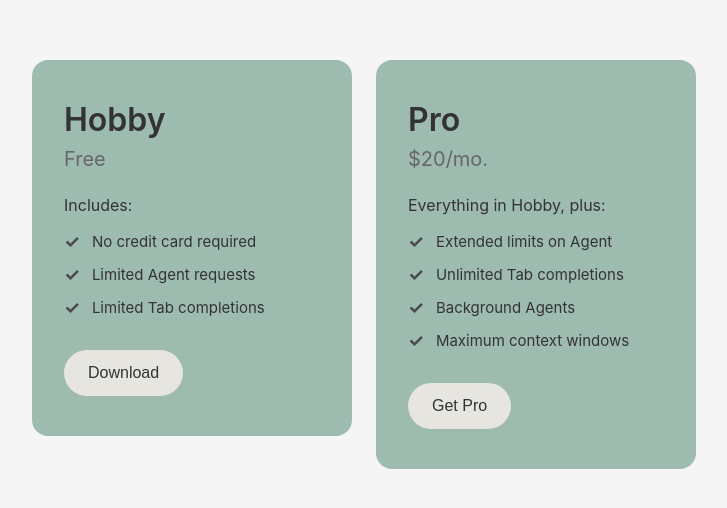
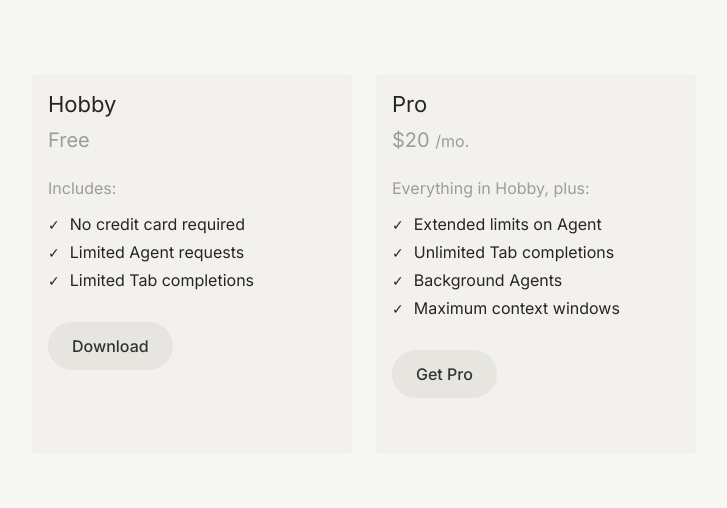
Before and after one commit to SteMassey/FirstGitproject, a plain HTML site: page index.html in a window 1280 px wide. Shown: the part 136-644 px from the top of the page, without its empty margins (276-1003 px from the left). Drawn offline with Linux system fonts and the light colour scheme.

Commit message:
Styled UI Cards
Updated the style and layout of cards to match cursor

```diff
--- a/index.html
+++ b/index.html
@@ -4,13 +4,18 @@
     <meta charset="UTF-8">
     <meta name="viewport" content="width=device-width, initial-scale=1.0">
     <title>Pricing Plans</title>
+    <link rel="preconnect" href="https://fonts.googleapis.com">
+    <link rel="preconnect" href="https://fonts.gstatic.com" crossorigin>
+    <link href="https://fonts.googleapis.com/css2?family=Inter:wght@400;500;600;700&display=swap" rel="stylesheet">
     <link rel="stylesheet" href="styles.css">
 </head>
 <body>
     <div class="cards-container">
         <div class="card">
-            <h1 class="card-title">Hobby</h1>
-            <p class="card-price">Free</p>
+            <div class="card-top">
+            <h3 class="card-title">Hobby</h3>
+            <p class="card-price">
+            <span class="card-price-amount">Free</span>
             <div class="card-content">
                 <p class="includes-text">Includes:</p>
                 <ul class="features-list">
@@ -28,11 +33,17 @@
                     </li>
                 </ul>
             </div>
+        </div>
             <button class="download-button">Download</button>
         </div>
         <div class="card">
-            <h1 class="card-title">Pro</h1>
-            <p class="card-price">$20/mo.</p>
+            <div class="card-top">
+            <h3 class="card-title">
+                Pro
+            </h3>
+            <p class="card-price">
+                <span class="card-price-amount">$20</span>
+                <span class="card-price-period">/mo.</span></p>
             <div class="card-content">
                 <p class="includes-text">Everything in Hobby, plus:</p>
                 <ul class="features-list">
@@ -54,6 +65,7 @@
                     </li>
                 </ul>
             </div>
+            </div>
             <button class="download-button">Get Pro</button>
         </div>
     </div>
--- a/styles.css
+++ b/styles.css
@@ -5,8 +5,8 @@
 }
 
 body {
-    font-family: -apple-system, BlinkMacSystemFont, 'Segoe UI', Roboto, Oxygen, Ubuntu, Cantarell, sans-serif;
-    background-color: #f5f5f5;
+    font-family: 'Inter', sans-serif;
+    background-color: #f7f7f4;
     display: flex;
     justify-content: center;
     align-items: center;
@@ -24,34 +24,60 @@ body {
 }
 
 .card {
-    background-color: #9ebbb0;
-    border-radius: 16px;
-    padding: 40px 32px;
+    display: flex;
+    flex-direction: column;
+    min-height: 380px;
+    background-color: #f2f1ed;
+    border-radius: 4px;
+    padding: 16px;
     width: 320px;
     flex-shrink: 0;
 }
 
+.cart-top {
+    display: flex;
+    flex-direction: column;
+}
+
 .card-title {
-    font-size: 32px;
-    font-weight: 600;
-    color: #333;
+    font-size: 22px;
+    line-height: 28px;
+    font-weight: 400;
+    color: #26251e;
     margin-bottom: 8px;
 }
 
 .card-price {
     font-size: 20px;
-    color: #666;
+    color: #9d9c9c;
     margin-bottom: 24px;
+    display: inline-flex
+align-items: baseline;
 }
 
 .card-content {
     margin-bottom: 32px;
 }
 
+.card-price-amount {
+    font-size: 20px;
+    line-height: 28px;
+    font-weight: 400;
+    color: #9d9c9c;
+}
+
+.card-price-period {
+    font-size: 16px;
+    line-height: 24px;
+    font-weight: 400;
+    color: rgb(38, 37, 30, 0.);
+
+}
+
 .includes-text {
     font-size: 16px;
-    color: #333;
-    margin-bottom: 16px;
+    color: #9d9c9c;
+    margin: 16px 0;
 }
 
 .features-list {
@@ -62,16 +88,16 @@ body {
 .features-list li {
     display: flex;
     align-items: center;
-    margin-bottom: 12px;
-    font-size: 15px;
-    color: #333;
+    margin-bottom: 8px;
+    font-size: 16px;
+    color: #26251e;
 }
 
 .checkmark {
-    color: #4a4a4a;
-    font-size: 18px;
-    margin-right: 12px;
-    font-weight: bold;
+    color: #26251e;
+    font-size: 14px;
+    margin-right: 10px;
+    font-weight: regular;
 }
 
 .download-button {
@@ -80,6 +106,7 @@ body {
     border: none;
     border-radius: 999px;
     padding: 14px 24px;
+    font-family: inherit;
     font-size: 16px;
     font-weight: 500;
     color: #333;
```
